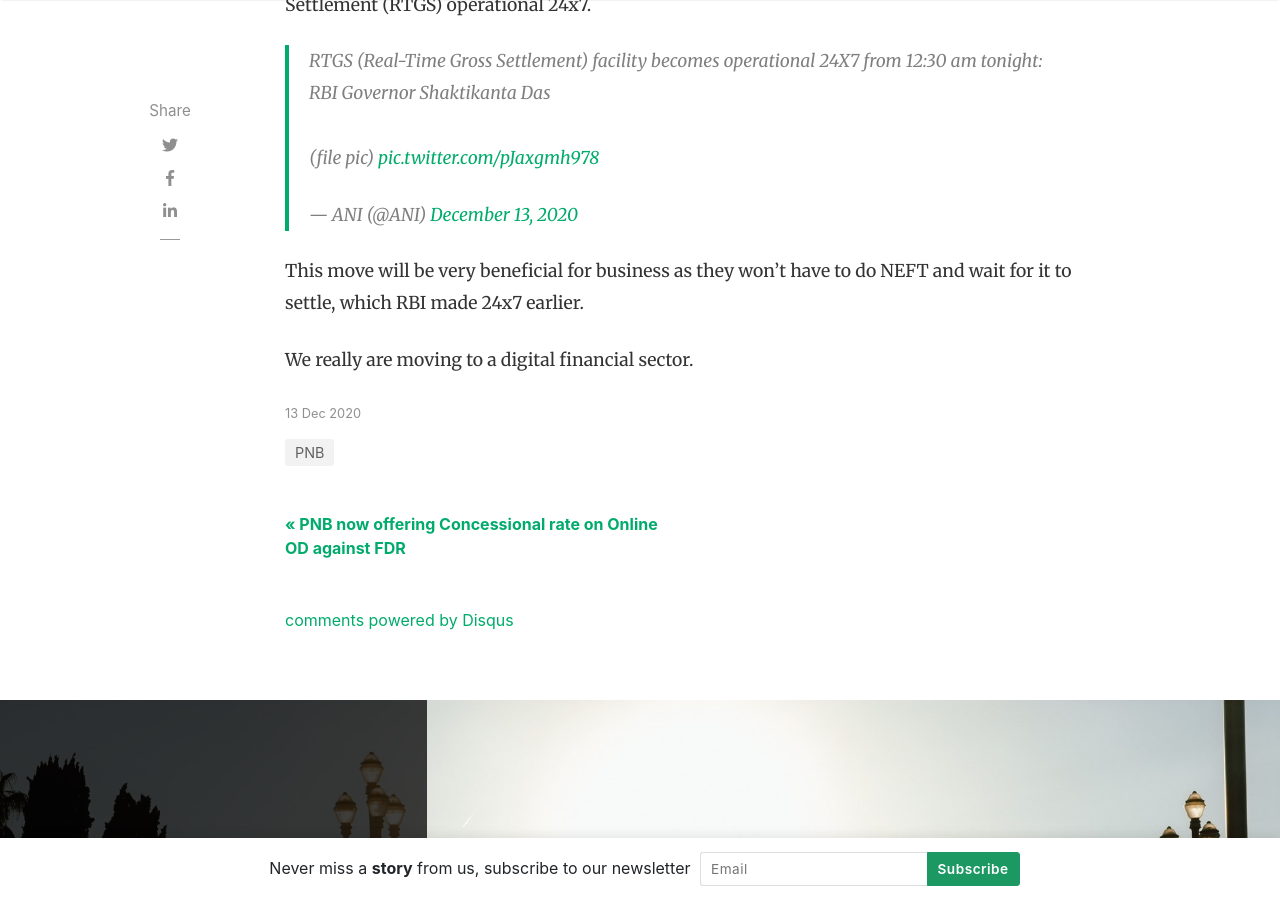
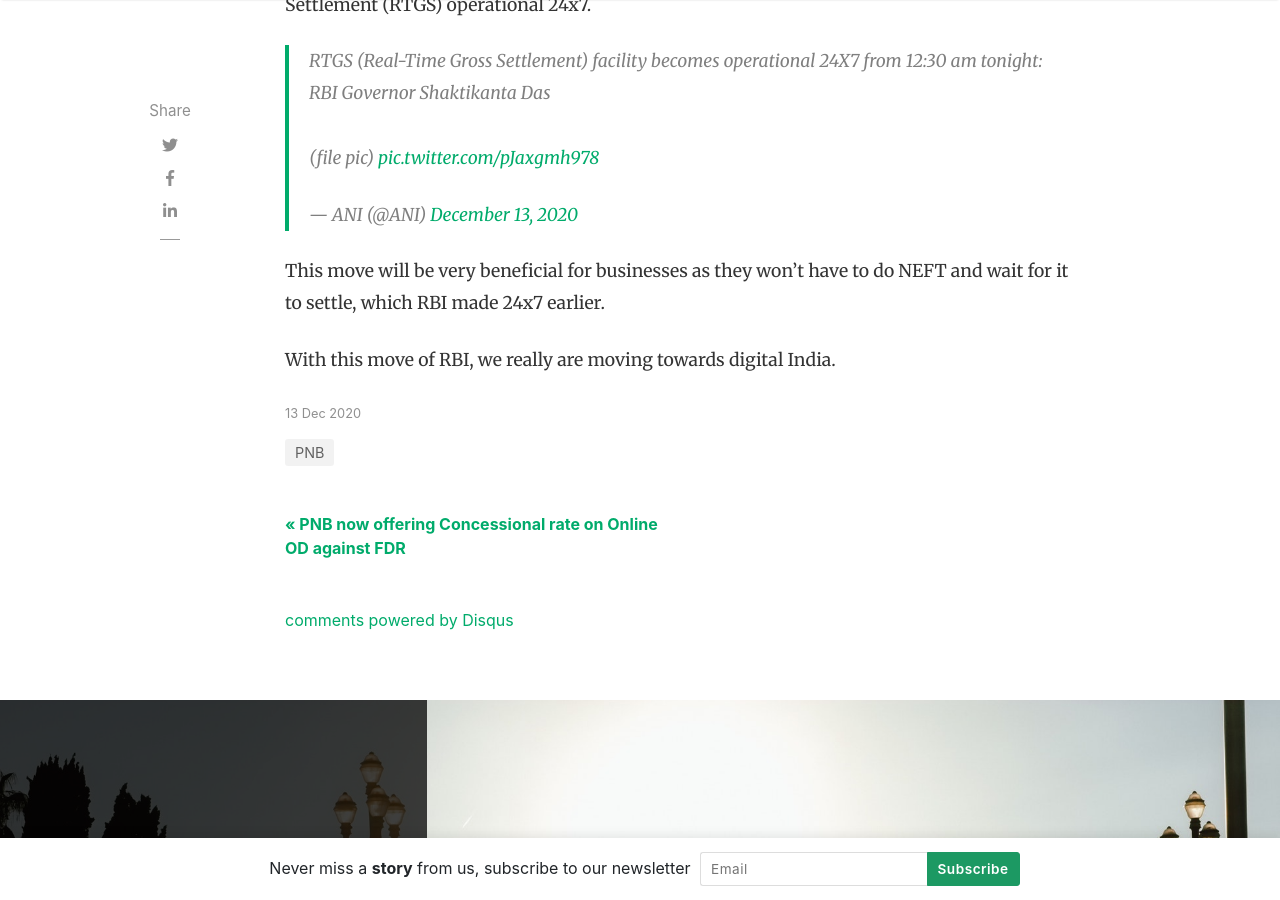
Before and after one commit to rdmmehta/batz, a Jekyll site: the page built from _posts/2020-12-13-rtgs-operational-24x7-from-tonight.md, in a window 1280 px wide and 900 px high, scrolled down 955 px. Built offline with Jekyll 4.4.1, drawn with Linux system fonts in a browser that asks for light colours; nearby versions of some CDN libraries; comment, search, counter and statistics services are not loaded.

Commit message:
Update 2020-12-13-rtgs-operational-24x7-from-tonight.md

```diff
--- a/_posts/2020-12-13-rtgs-operational-24x7-from-tonight.md
+++ b/_posts/2020-12-13-rtgs-operational-24x7-from-tonight.md
@@ -14,6 +14,6 @@
 
 <blockquote class="twitter-tweet"><p lang="en" dir="ltr">RTGS (Real-Time Gross Settlement) facility becomes operational 24X7 from 12:30 am tonight: RBI Governor Shaktikanta Das<br><br>(file pic) <a href="https://t.co/pJaxgmh978">pic.twitter.com/pJaxgmh978</a></p>&mdash; ANI (@ANI) <a href="https://twitter.com/ANI/status/1338013038729854977?ref_src=twsrc%5Etfw">December 13, 2020</a></blockquote> <script async src="https://platform.twitter.com/widgets.js" charset="utf-8"></script>
 
-This move will be very beneficial for business as they won't have to do NEFT and wait for it to settle, which RBI made 24x7 earlier.
+This move will be very beneficial for businesses as they won't have to do NEFT and wait for it to settle, which RBI made 24x7 earlier.
 
-We really are moving to a digital financial sector.
+With this move of RBI, we really are moving towards digital India.
```
